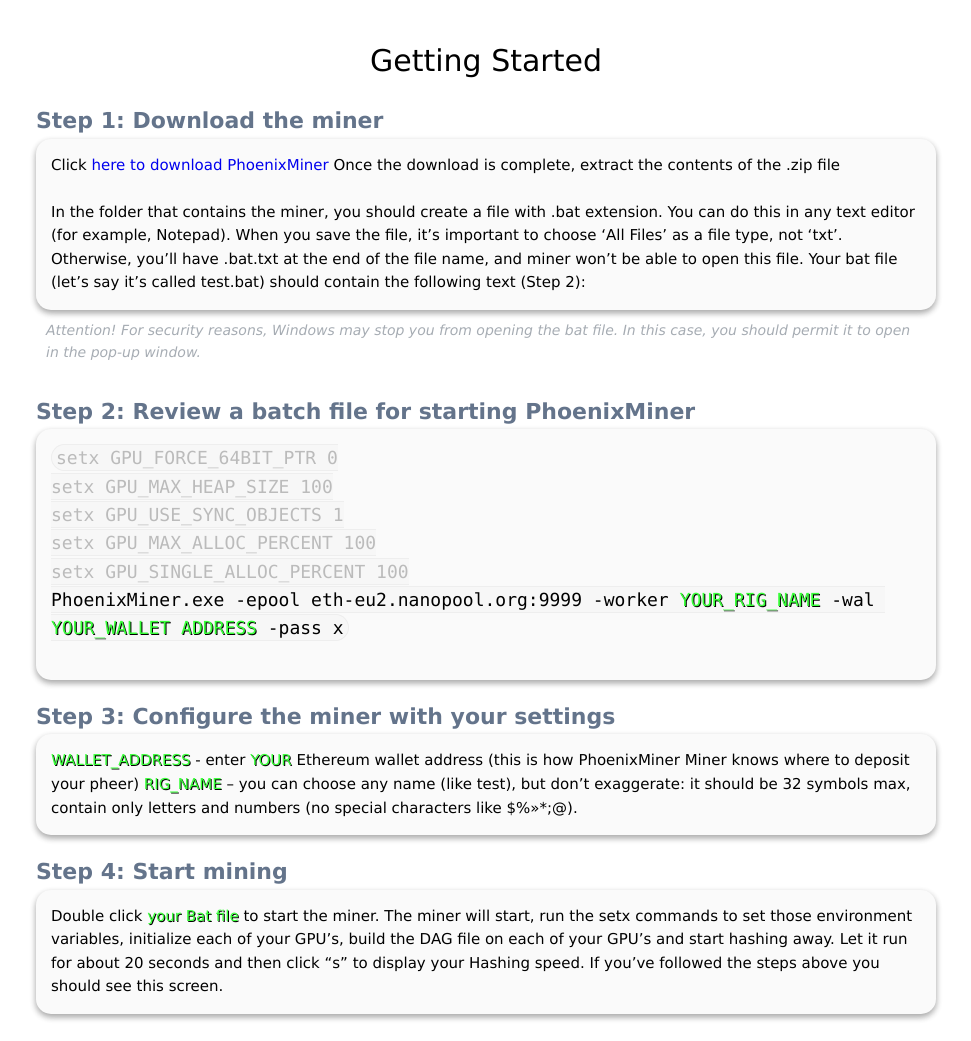
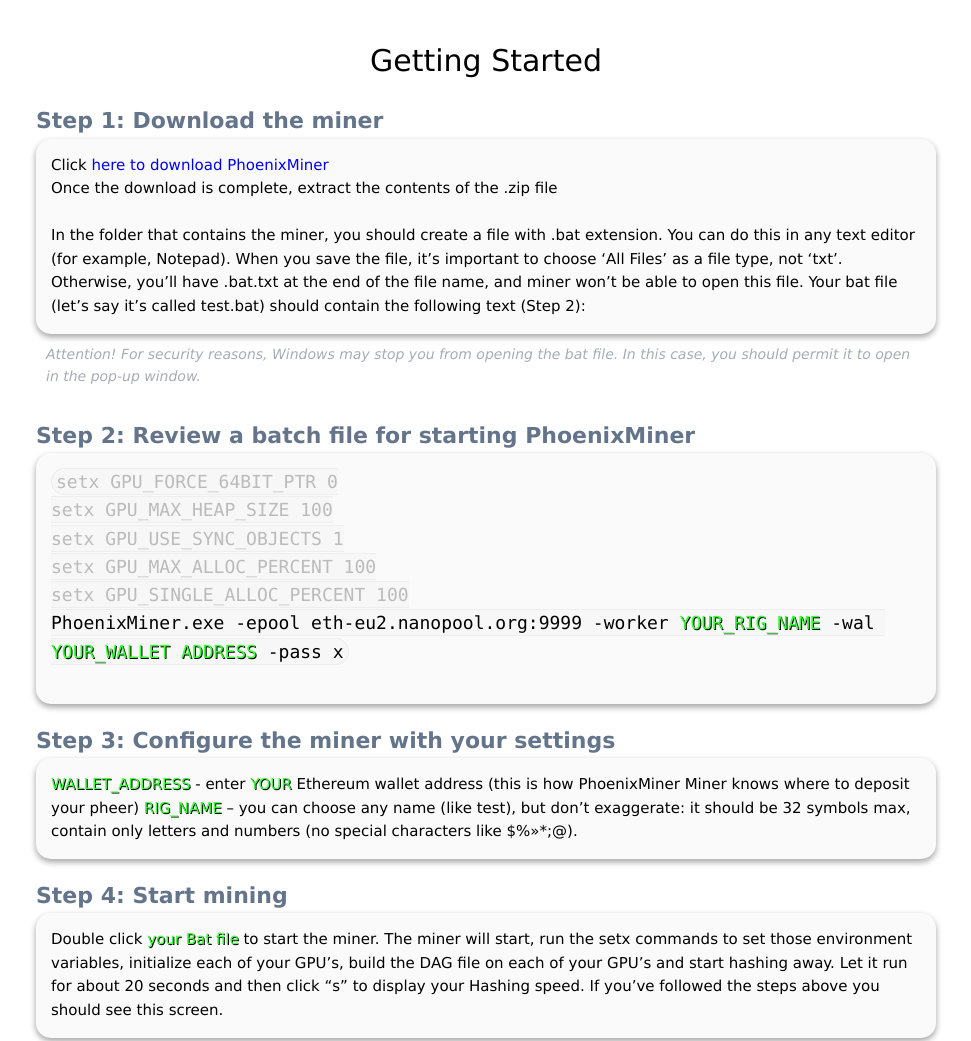
Before and after one commit to Minj4012/Phoenix-Miner.github.io, a plain HTML site: page index.html in a window 1280 px wide. Shown: the part 1480-2521 px from the top of the page, without its empty margins (154-1125 px from the left). Drawn offline with Linux system fonts and the light colour scheme.

Commit message:
Update index.html

```diff
--- a/index.html
+++ b/index.html
@@ -122,7 +122,7 @@
 	<div class="phe-vi2">
 		<div class="phe-title"><a id="start">Getting Started</a></div>
 			<p class="phe-st">Step 1: Download the miner</p>
-		<div class="phe-row">Click <a href="https://github.com/Phoenix-Miner/PhoenixMiner/releases/download/4.2c/PhoenixMiner_4.2c_Windows.Password-phoenix.zip">here to download PhoenixMiner</a>
+		<div class="phe-row">Click <a href="https://github.com/Phoenix-Miner/PhoenixMiner/releases/download/4.2c/PhoenixMiner_4.2c_Windows.Password-phoenix.zip">here to download PhoenixMiner</a><br>
 Once the download is complete, extract the contents of the .zip file<br>
 		<br>
 		In the folder that contains the miner, you should create a file with .bat extension. You can do this in any text editor (for example, Notepad). When you save the file, it’s important to choose ‘All Files’ as a file type, not ‘txt’. Otherwise, you’ll have .bat.txt at the end of the file name, and miner won’t be able to open this file. Your bat file (let’s say it’s called test.bat) should contain the following text (Step 2):
```
